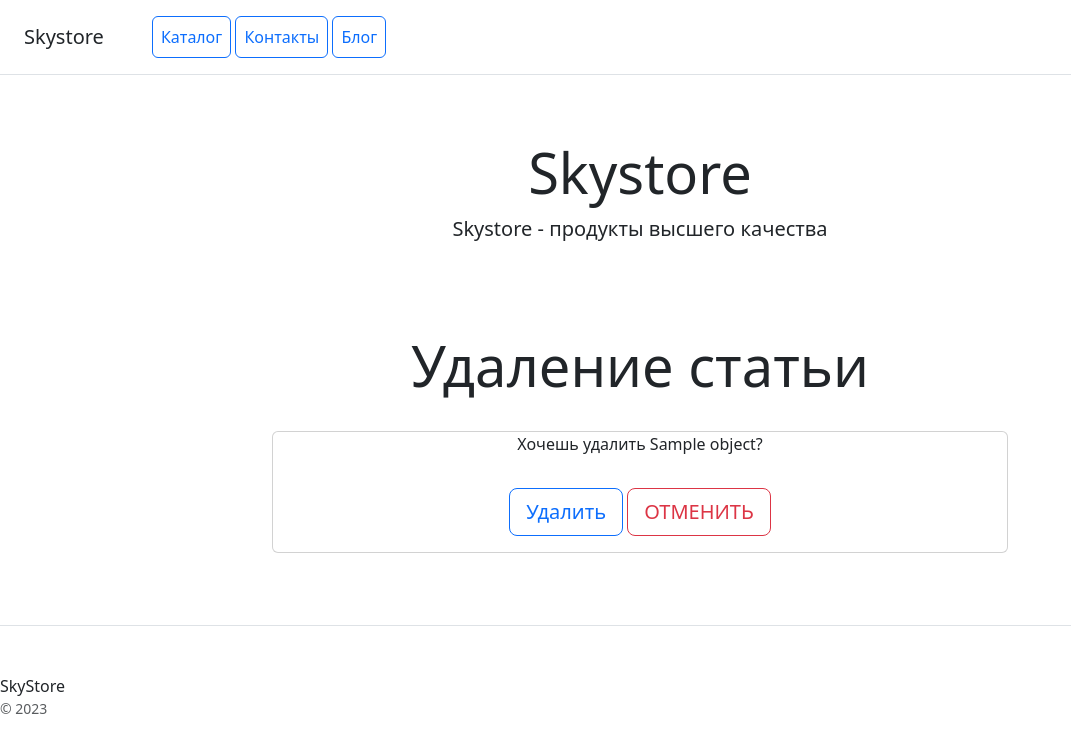
After one commit to vini11r/ho, a Django app: template blog/templates/blog/blog_confirm_delete.html in a window 1280 px wide. The commit adds this page. Shown: the top 753 px of the page, without its empty margins (0-1071 px from the left). Run offline with Django 5.2, Linux system fonts and the light colour scheme; the template is opened without the code that fills it: most values are stand-ins (such as "Sample title", 1, 10 or a date in 2020); data that the repository does not hold is empty.

Commit message:
Новое приложение blog

```diff
--- /dev/null
+++ b/blog/templates/blog/blog_confirm_delete.html
@@ -0,0 +1,28 @@
+{% extends 'catalog/home.html' %}
+{% block content %}
+
+<div class="pricing-header px-3 py-3 pt-md-5 pb-md-4 mx-auto text-center">
+    <h1 class="display-4">Удаление статьи</h1>
+</div>
+
+<div class="py-12 text-center container">
+    <div class="row align-items-center">
+        <div class="col-md-8 offset-md-2">
+            <div class="card mb-4 box-shadow ">
+                <p class="card-text">Хочешь удалить {{object.title}}?</p>
+                <div class="card-body">
+                    <form class="row" method="POST" enctype="multipart/form-data">
+                        {% csrf_token %}
+                        <div class="col">
+                            <button type="submit" class="btn btn-lg btn-block btn-outline-primary">Удалить</button>
+                            <a class="btn btn-lg btn-block btn-outline-danger" href="{% url 'blog:blog_list'%}"
+                               role="button">ОТМЕНИТЬ</a>
+                        </div>
+                    </form>
+                </div>
+            </div>
+        </div>
+    </div>
+</div>
+
+{% endblock %}
--- a/blog/templates/blog/blog_detail.html
+++ b/blog/templates/blog/blog_detail.html
@@ -6,7 +6,7 @@
         <div class="col-3">
             <div class="card mb-4 box-shadow">
                 <div class="card-header">
-                    <h4 class="my-0 font-weight-normal">{{ object.title | capfirst }}</h4>
+                    <h4 class="my-0 font-weight-normal">{{ object.title | capfirst }} ({{object.slug}})</h4>
                 </div>
                 <img src="{{ product.preview | media_filter }}">
                 <div class="card-body">
--- a/blog/templates/blog/blog_list.html
+++ b/blog/templates/blog/blog_list.html
@@ -14,8 +14,10 @@
                 <img src="{{ blog.preview | media_filter }}" height="400">
                 <div class="card-body">
                     <a class="btn btn-primary" href="{% url 'blog:blog_detail' blog.pk%}" role="button">Подробнее</a>
-                    <a class="btn btn-primary" href="{% url 'blog:blog_update' blog.pk%}" role="button">Редактировать</a>
+                    <a class="btn btn-primary" href="{% url 'blog:blog_update' blog.pk%}"
+                       role="button">Редактировать</a>
                 </div>
+                <a class="btn btn-primary" href="{% url 'blog:blog_delete' blog.pk%}" role="button">Удалить</a>
             </div>
         </div>
         {% endfor %}
--- a/blog/urls.py
+++ b/blog/urls.py
@@ -1,6 +1,6 @@
 from django.urls import path
 from blog.apps import BlogConfig
-from blog.views import BlogCreateView, BlogListView, BlogDetailView, BlogUpdateView
+from blog.views import BlogCreateView, BlogListView, BlogDetailView, BlogUpdateView, BlogDeleteView
 
 app_name = BlogConfig.name
 
@@ -9,4 +9,5 @@ urlpatterns = [
     path("", BlogListView.as_view(), name="blog_list"),
     path("detail/<int:pk>/", BlogDetailView.as_view(), name="blog_detail"),
     path("update/<int:pk>/", BlogUpdateView.as_view(), name="blog_update"),
+    path("delete/<int:pk>/", BlogDeleteView.as_view(), name="blog_delete")
 ]
```
Also changed, not shown: blog/views.py (+30 -3 lines).
